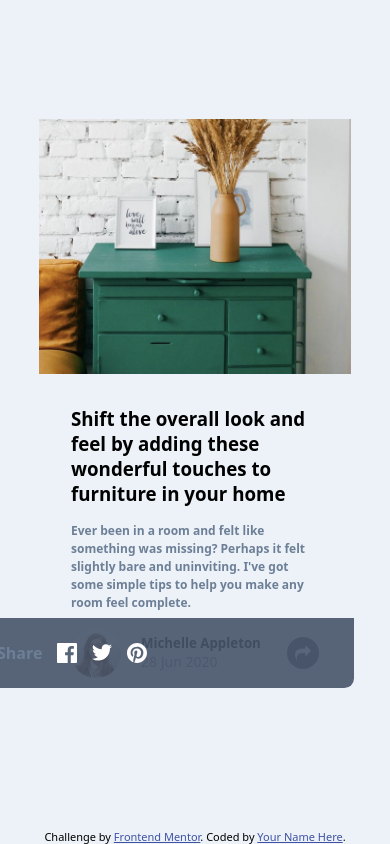
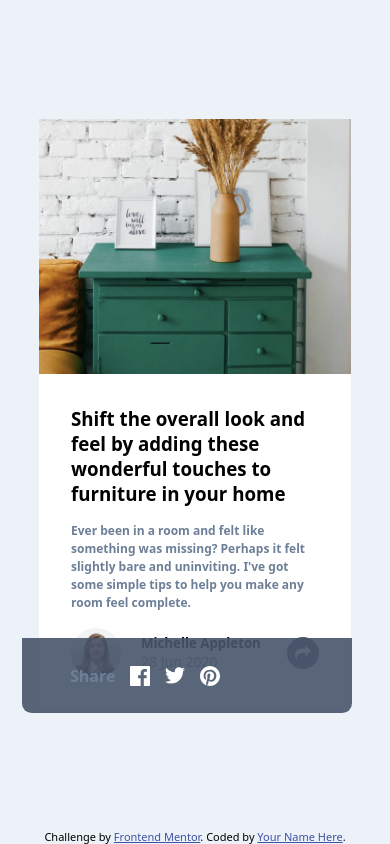
Before and after one commit to SamehCode/article-preview-component-master, a plain HTML site: page index.html in a window 390 px wide. Both pictures are taken after a click on the element "Share". Drawn offline with Linux system fonts and the light colour scheme; files whose address does not match are found by name.

Commit message:
Update style.css
adjusted the position of the tooltip for mobile. however the tooltip should not be transparent and i could not position the icon to absolute there seems to be in the wrong div.

```diff
--- a/style.css
+++ b/style.css
@@ -89,7 +89,7 @@ body {
     position: absolute;
     /* width: 200px; */
     background-color: var(--Very-Dark-Grayish-Blue);
-    background-color: hsl(217deg 19% 35% / 90%);
+    background-color: hsl(217deg 19% 35% /90%);
     display: flex;
     padding: .7rem 3rem;
     gap: 15px;
@@ -97,6 +97,9 @@ body {
     border-radius: .6rem;
     opacity: 0;
     /* z-index: -1; */
+}
+.text{
+    background: white;
 }
 .tool-tip.show {
     opacity: 1;
@@ -128,15 +131,15 @@ body {
         width: 100%;
     }
     .tool-tip {
-        width: 405px;
-        left: -338px;
-        height: 70px;
+        width: 330px;
+        left: -265px;
+        height: 75px;
         align-items: center;
-        bottom: -19px;
-        top: auto;
+        top: 5%;
         border-top-left-radius: 0;
         border-top-right-radius: 0;
     }
+
     .tool-tip::after {
         visibility: hidden;
     }
```
